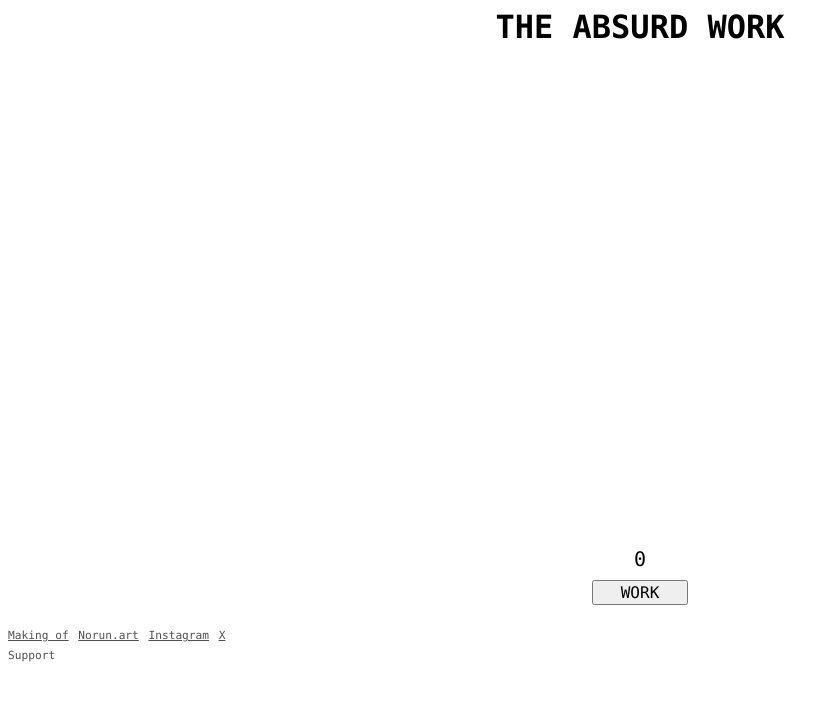
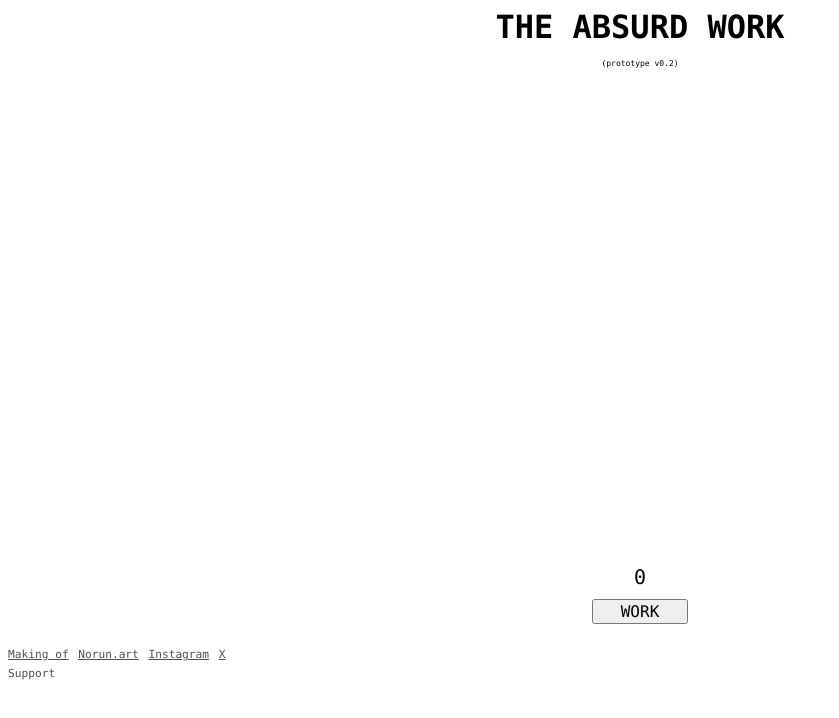
Before and after one commit to Norun017/absurd-work, a plain HTML site: page client/index.html in a window 1280 px wide. Shown: the whole page, without its empty margins (0-839 px from the left). Drawn offline with Linux system fonts and the light colour scheme; no server answers.

Commit message:
Add subtitle (prototype v0.2)

```diff
--- a/client/index.html
+++ b/client/index.html
@@ -8,6 +8,7 @@
   <body>
     <div class="main-wrapper">
       <h1>The Absurd Work</h1>
+      <p id="sub-h1">(prototype v0.2)</p>
       <div class="canvas-container">
         <canvas width="480" height="480" id="canvas"></canvas>
       </div>
--- a/client/style.css
+++ b/client/style.css
@@ -42,11 +42,16 @@ h1 {
 h1 {
   text-align: center;
   text-transform: uppercase;
+
 }
 
 p {
   font-size: 1.25rem;
   margin: 0.3rem 0;
+}
+
+#sub-h1 {
+  font-size: 0.5rem;
 }
 
 /* --------------------
```
